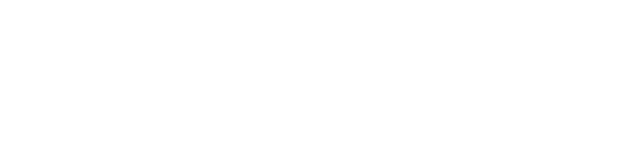
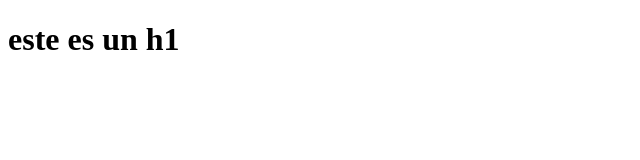
Before and after one commit to cruizg/clase-git, a plain HTML site: page index.html in a window 1280 px wide. Shown: the whole page, without its empty margins (0-640 px from the left). Drawn offline with Linux system fonts and the light colour scheme.

Commit message:
commit guest

```diff
--- a/index.html
+++ b/index.html
@@ -6,5 +6,7 @@
     <meta name="viewport" content="width=device-width, initial-scale=1.0" />
     <title>Hola pagina 1</title>
   </head>
-  <body></body>
+  <body>
+    <h1>este es un h1</h1>
+  </body>
 </html>
```
